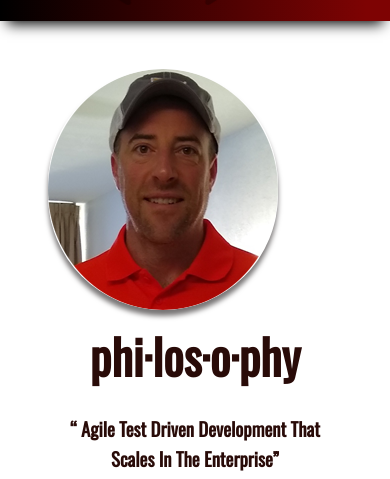
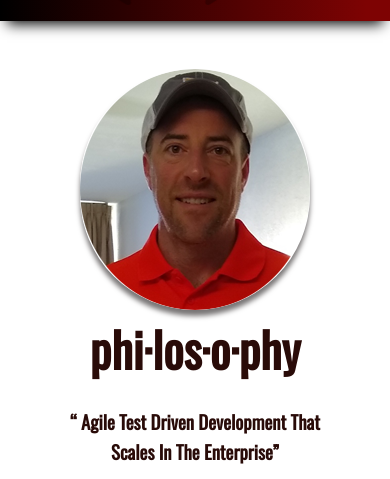
Before and after one commit to dealer426/dealer426.github.io, a plain HTML site: page index.html in a window 390 px wide. Shown: the part 539-1018 px from the top of the page. Drawn offline with nearby package versions, Linux system fonts and the light colour scheme.

Commit message:
added css fixes to about

```diff
--- a/css/site.css
+++ b/css/site.css
@@ -113,7 +113,7 @@ h2{
     font-size: 3em;
 }
 
-#aboutcontainet{
+#aboutcontainer{
     display:flex;
     flex-flow: row wrap;
     justify-content: space-between;
@@ -121,14 +121,23 @@ h2{
     margin: 0;
 }
 
+#aboutcontainer .grid-item-1
+{
+    display:flex;
+    flex-flow: row wrap;
+    width:32%;
+    align-items: center;
+    justify-content: center;
+}
 
-#aboutsection img{
+#aboutcontainer img{
     -moz-box-shadow: 0px 6px 5px rgb(121, 118, 118);
     -webkit-box-shadow: 0px 6px 5px rgb(121, 118, 118);
     box-shadow: 0px 6px 5px rgb(121, 118, 118);
     -moz-border-radius:230px;
     -webkit-border-radius:230px;
     border-radius:230px;
+
 }
 
 #aboutsection h2{
@@ -136,20 +145,22 @@ h2{
     margin-bottom: .4em;
 }
 
+@media all and (max-width: 760px) {
+
+    #aboutcontainer .grid-item-1
+{
+    width:100%;
+    align-items: center;
+    justify-content: center;
+}
+}
+
+
 #aboutsection .grid-item-2 h3{
     text-align:center;
     margin-bottom: .4em;
 }
 
-.grid-item-1
-{
-    width:32%;
-}
-
-.grid-item-2
-{
-
-}
 
 .grid-item-3
 {
--- a/index.html
+++ b/index.html
@@ -31,7 +31,7 @@
 
         <section id="aboutsection">
 
-          <div id="aboutcontainet">
+          <div id="aboutcontainer">
 
           <div class="grid-item grid-item-1"> <img src="./images/spartan.png" alt="Spartan Image"></div>
 
```
